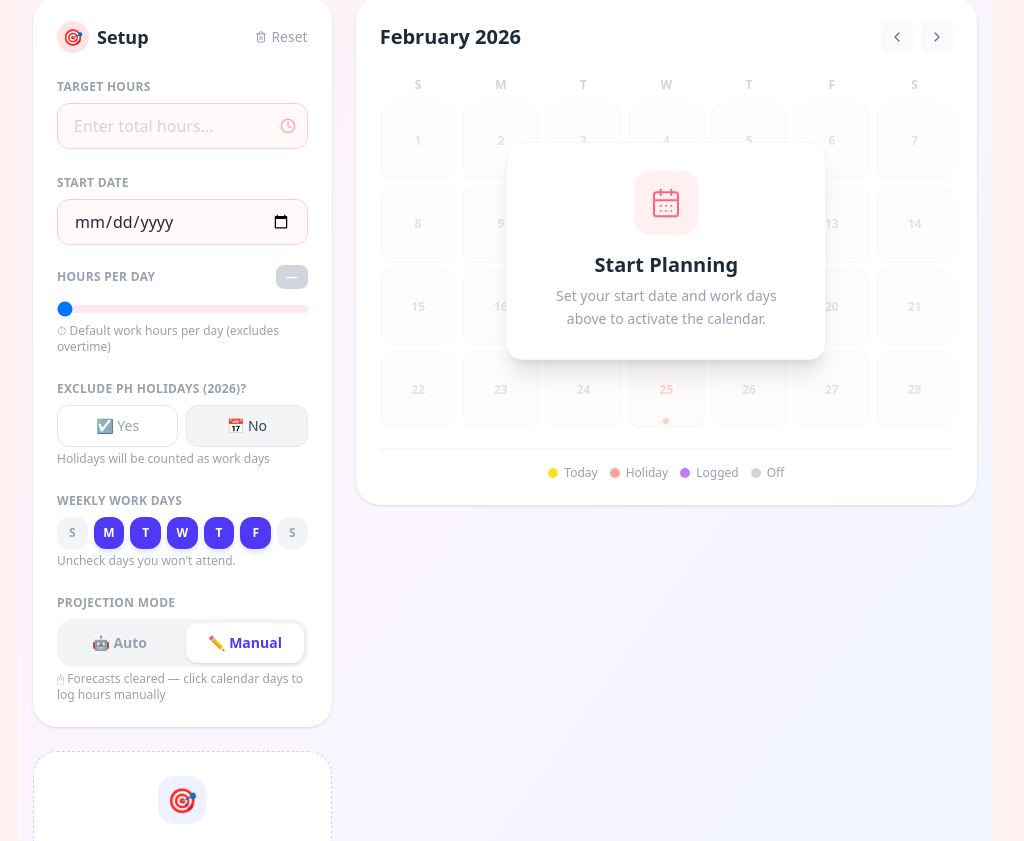
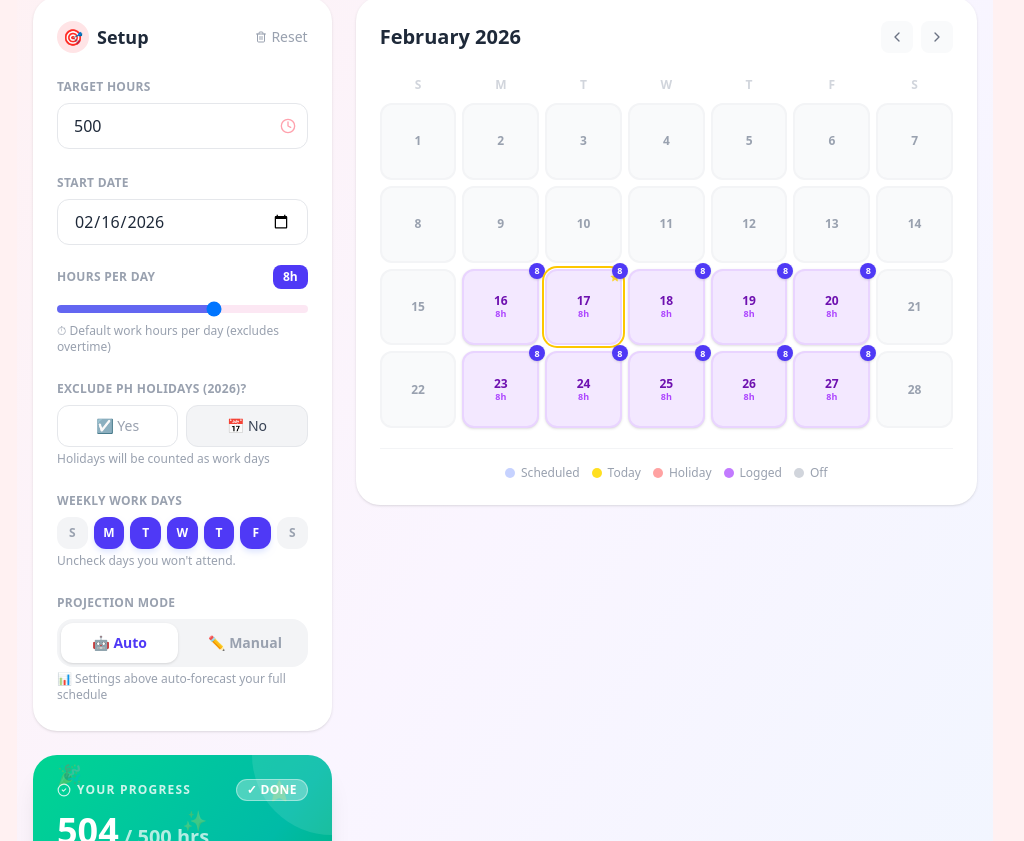
Before and after one commit to inaachi25/internship-tracker, a Next.js app: page / in a window 1280 px wide. Shown: the part 299-1140 px from the top of the page, without its empty margins (135-1159 px from the left). Built offline with nearby package versions, Linux system fonts and the light colour scheme.

Commit message:
fixed the projections/calendar, projected dates

```diff
--- a/src/app/page.tsx
+++ b/src/app/page.tsx
@@ -1,6 +1,6 @@
 "use client";
 
-import { useState, useMemo, useEffect } from "react";
+import { useState, useMemo } from "react";
 import SetupPanel from "@/components/SetupPanel";
 import ProgressCard from "@/components/ProgressCard";
 import Calendar from "@/components/Calendar";
@@ -16,64 +16,25 @@ type Tab = "tracker" | "checkin" | "projects";
 export default function Home() {
   const [activeTab, setActiveTab] = useState<Tab>("tracker");
 
-  // ── Settings (Initialized blank to match your "Start Planning" UI) ────────
-  const [requiredHours, setRequiredHours] = useState<number | "">("");
-  const [hoursPerDay, setHoursPerDay] = useState(0);
-  const [startDate, setStartDate] = useState("");
+  // ── Settings (blank after reset) ─────────────────────────────────────────
+  const [requiredHours, setRequiredHours] = useState<number | "">(500);
+  const [hoursPerDay, setHoursPerDay] = useState(8);
+  const [startDate, setStartDate] = useState("2026-02-16");
   const [excludeHolidays, setExcludeHolidays] = useState(false);
   const [workDays, setWorkDays] = useState<number[]>([1, 2, 3, 4, 5]);
-  const [projectionMode, setProjectionMode] = useState<"manual" | "auto">("manual");
+  const [projectionMode, setProjectionMode] = useState<"manual" | "auto">("auto");
   const [manualLogs, setManualLogs] = useState<Log[]>([]);
   const [selectedDate, setSelectedDate] = useState<string | null>(null);
   const [showReport, setShowReport] = useState(false);
+
+  // ── Weekly check-ins & Projects ──────────────────────────────────────────
   const [checkins, setCheckins] = useState<WeeklyCheckin[]>([]);
   const [projects, setProjects] = useState<Project[]>([]);
 
-  // ── PERSISTENCE LOGIC ──────────────────────────────────────────
+  // ── Derived: is the setup complete enough to start projecting? ────────────
+  const isSetupReady = !!startDate && !!requiredHours && hoursPerDay > 0;
 
-  // 1. LOAD DATA: Checks the device storage when the page opens
-  useEffect(() => {
-    const saved = localStorage.getItem("internship_tracker_data");
-    if (saved) {
-      try {
-        const parsed = JSON.parse(saved);
-        if (parsed.requiredHours !== undefined) setRequiredHours(parsed.requiredHours);
-        if (parsed.hoursPerDay !== undefined) setHoursPerDay(parsed.hoursPerDay);
-        if (parsed.startDate !== undefined) setStartDate(parsed.startDate);
-        if (parsed.excludeHolidays !== undefined) setExcludeHolidays(parsed.excludeHolidays);
-        if (parsed.workDays !== undefined) setWorkDays(parsed.workDays);
-        if (parsed.projectionMode !== undefined) setProjectionMode(parsed.projectionMode);
-        if (parsed.manualLogs !== undefined) setManualLogs(parsed.manualLogs);
-        if (parsed.checkins !== undefined) setCheckins(parsed.checkins);
-        if (parsed.projects !== undefined) setProjects(parsed.projects);
-      } catch (e) {
-        console.error("Failed to load saved data", e);
-      }
-    }
-  }, []);
-
-  // 2. SAVE DATA: Automatically updates the device storage on any change
-  useEffect(() => {
-    // Only save if the user has actually entered some basic info
-    if (startDate !== "" || requiredHours !== "" || manualLogs.length > 0) {
-      const dataToSave = {
-        requiredHours,
-        hoursPerDay,
-        startDate,
-        excludeHolidays,
-        workDays,
-        projectionMode,
-        manualLogs,
-        checkins,
-        projects
-      };
-      localStorage.setItem("internship_tracker_data", JSON.stringify(dataToSave));
-    }
-  }, [requiredHours, hoursPerDay, startDate, excludeHolidays, workDays, projectionMode, manualLogs, checkins, projects]);
-
-  // ── Derived Logic ──────────────────────────────────────────────────────────
-  const isSetupReady = !!startDate && !!requiredHours && Number(hoursPerDay) > 0;
-
+  // ── Auto-projected schedule ───────────────────────────────────────────────
   const autoLogs = useMemo<Log[]>(() => {
     if (!isSetupReady) return [];
     const rh = Number(requiredHours);
@@ -85,18 +46,23 @@ export default function Home() {
 
     while (totalHours < rh && cur <= limit) {
       const dow = cur.getDay();
-      const ds = cur.toISOString().split("T")[0];
+      // Use local date components to avoid timezone conversion
+      const yyyy = cur.getFullYear();
+      const mm = String(cur.getMonth() + 1).padStart(2, '0');
+      const dd = String(cur.getDate()).padStart(2, '0');
+      const ds = `${yyyy}-${mm}-${dd}`;
       const holiday = isPhHoliday(ds);
       const blocked = excludeHolidays && !!holiday;
       if (workDays.includes(dow) && !blocked) {
-        logs.push({ date: ds, hours: Number(hoursPerDay), overtime: 0, status: "Worked", note: holiday ? holiday.name : "" });
-        totalHours += Number(hoursPerDay);
+        logs.push({ date: ds, hours: hoursPerDay, overtime: 0, status: "Worked", note: holiday ? holiday.name : "" });
+        totalHours += hoursPerDay;
       }
       cur.setDate(cur.getDate() + 1);
     }
     return logs;
   }, [isSetupReady, startDate, requiredHours, hoursPerDay, workDays, excludeHolidays]);
 
+  // ── Active logs ───────────────────────────────────────────────────────────
   const activeLogs = useMemo<Log[]>(() => {
     if (projectionMode === "auto") {
       const merged = [...autoLogs];
@@ -109,7 +75,7 @@ export default function Home() {
     return [...manualLogs].sort((a, b) => a.date.localeCompare(b.date));
   }, [projectionMode, autoLogs, manualLogs]);
 
-  // ── Stats Calculation ──────────────────────────────────────────────────────
+  // ── Stats ─────────────────────────────────────────────────────────────────
   const rh = Number(requiredHours) || 0;
   const totalLoggedHours = activeLogs.reduce((s, l) => l.status === "Worked" ? s + l.hours + l.overtime : s, 0);
   const isGoalReached = rh > 0 && totalLoggedHours >= rh;
@@ -117,7 +83,7 @@ export default function Home() {
   const remainingHours = isGoalReached ? 0 : rh - totalLoggedHours;
   const progressPercent = rh > 0 ? Math.min((totalLoggedHours / rh) * 100, 100) : 0;
   const workedDays = activeLogs.filter((l) => l.status === "Worked").length;
-  const daysRequired = hoursPerDay > 0 ? Math.ceil(remainingHours / Number(hoursPerDay)) : 0;
+  const daysRequired = hoursPerDay > 0 ? Math.ceil(remainingHours / hoursPerDay) : 0;
 
   const projectedEndDate = useMemo(() => {
     if (!isSetupReady) return "—";
@@ -125,10 +91,30 @@ export default function Home() {
       const d = new Date(autoLogs[autoLogs.length - 1].date + "T00:00:00");
       return d.toLocaleDateString("en-US", { month: "short", day: "numeric", year: "numeric" });
     }
-    return "Calculating...";
-  }, [isSetupReady, projectionMode, autoLogs]);
+    if (hoursPerDay === 0) return "Set hours/day";
+    const needed = isGoalReached ? 0 : Math.ceil(remainingHours / hoursPerDay);
+    if (needed <= 0) {
+      const worked = activeLogs.filter((l) => l.status === "Worked");
+      if (worked.length > 0) {
+        const d = new Date(worked[worked.length - 1].date + "T00:00:00");
+        return d.toLocaleDateString("en-US", { month: "short", day: "numeric", year: "numeric" });
+      }
+      return "—";
+    }
+    const end = new Date();
+    let added = 0;
+    while (added < needed) {
+      end.setDate(end.getDate() + 1);
+      const yyyy = end.getFullYear();
+      const mm = String(end.getMonth() + 1).padStart(2, '0');
+      const dd = String(end.getDate()).padStart(2, '0');
+      const ds = `${yyyy}-${mm}-${dd}`;
+      if (workDays.includes(end.getDay()) && !(excludeHolidays && !!isPhHoliday(ds))) added++;
+    }
+    return end.toLocaleDateString("en-US", { month: "short", day: "numeric", year: "numeric" });
+  }, [isSetupReady, projectionMode, autoLogs, hoursPerDay, remainingHours, isGoalReached, activeLogs, workDays, excludeHolidays]);
 
-  // ── Handlers ──────────────────────────────────────────────────────────────
+  // ── Backup download helper (shared with SetupPanel reset modal) ───────────
   const handleDownloadBackup = () => {
     const backup = {
       version: "3.0", exportedAt: new Date().toISOString(),
@@ -141,26 +127,26 @@ export default function Home() {
     URL.revokeObjectURL(url);
   };
 
+  // ── Reset — clears everything to blank state ──────────────────────────────
   const handleReset = () => {
-    if (confirm("Are you sure you want to clear all data? This cannot be undone.")) {
-      localStorage.removeItem("internship_tracker_data");
     setRequiredHours("");
     setHoursPerDay(0);
     setStartDate("");
     setManualLogs([]);
     setExcludeHolidays(false);
     setWorkDays([1, 2, 3, 4, 5]);
-      setProjectionMode("manual");
+    setProjectionMode("auto");
     setSelectedDate(null);
-      setCheckins([]);
-      setProjects([]);
-      window.location.reload();
-    }
+    // NOTE: checkins and projects are preserved on reset (only tracker cleared)
   };
 
   const handleProjectionToggle = (mode: "manual" | "auto") => {
     if (mode === "manual" && projectionMode === "auto") {
-      const today = new Date().toISOString().split("T")[0];
+      const now = new Date();
+      const yyyy = now.getFullYear();
+      const mm = String(now.getMonth() + 1).padStart(2, '0');
+      const dd = String(now.getDate()).padStart(2, '0');
+      const today = `${yyyy}-${mm}-${dd}`;
       setManualLogs(autoLogs.filter((l) => l.date <= today).map((l) => ({ ...l })));
     }
     if (mode === "auto" && projectionMode === "manual") setManualLogs([]);
@@ -179,13 +165,12 @@ export default function Home() {
     setSelectedDate(null);
   };
 
-  const handleRestoreBackup = (restored: any) => {
+  const handleRestoreBackup = (restored: { settings: AppSettings; logs: Log[] }) => {
     const s = restored.settings;
     setRequiredHours(s.requiredHours); setHoursPerDay(s.hoursPerDay);
     setStartDate(s.startDate); setWorkDays(s.workDays);
     setExcludeHolidays(s.excludeHolidays); setProjectionMode(s.projectionMode);
-    setManualLogs(restored.logs); setCheckins(restored.checkins || []);
-    setProjects(restored.projects || []); setSelectedDate(null); setShowReport(false);
+    setManualLogs(restored.logs); setSelectedDate(null); setShowReport(false);
   };
 
   const exportData = {
@@ -204,6 +189,7 @@ export default function Home() {
 
   return (
     <main className="min-h-screen bg-gradient-to-br from-rose-50 via-purple-50 to-blue-50 flex flex-col items-center py-8 px-4 text-gray-800">
+      {/* Header */}
       <div className="text-center mb-6">
         <div className="flex justify-center mb-3">
           <div className="bg-gradient-to-br from-rose-200 to-pink-300 rounded-2xl p-4 shadow-lg">
@@ -211,9 +197,10 @@ export default function Home() {
           </div>
         </div>
         <h1 className="text-3xl font-bold text-gray-800 mb-1">Internship Tracker</h1>
-        <p className="text-gray-500 text-sm">Track your hours and hit your goal! 🎓</p>
+        <p className="text-gray-500 text-sm">Track your hours, exclude off-days, and hit your goal! 🎓</p>
       </div>
 
+      {/* Tab nav */}
       <div className="flex gap-2 bg-white rounded-2xl p-1.5 shadow-sm mb-6 w-full max-w-md">
         {TABS.map((tab) => (
           <button key={tab.key} onClick={() => setActiveTab(tab.key)}
@@ -226,6 +213,7 @@ export default function Home() {
         ))}
       </div>
 
+      {/* ── TRACKER ─────────────────────────────────────────────────────── */}
       {activeTab === "tracker" && (
         <div className="grid grid-cols-1 lg:grid-cols-3 w-full max-w-6xl gap-6">
           <div className="space-y-6">
@@ -259,7 +247,7 @@ export default function Home() {
               <DayDetailsPanel
                 date={selectedDate}
                 log={activeLogs.find((l) => l.date === selectedDate)}
-                defaultHours={Number(hoursPerDay) || 1}
+                defaultHours={hoursPerDay || 1}
                 projects={projects}
                 onSave={handleSaveLog}
                 onDelete={handleDeleteLog}
@@ -270,8 +258,15 @@ export default function Home() {
         </div>
       )}
 
-      {activeTab === "checkin" && <WeeklyCheckinPage checkins={checkins} setCheckins={setCheckins} logs={activeLogs} />}
-      {activeTab === "projects" && <ProjectsPage projects={projects} setProjects={setProjects} logs={activeLogs} />}
+      {/* ── WEEKLY CHECK-IN ──────────────────────────────────────────────── */}
+      {activeTab === "checkin" && (
+        <WeeklyCheckinPage checkins={checkins} setCheckins={setCheckins} logs={activeLogs} />
+      )}
+
+      {/* ── PROJECTS ─────────────────────────────────────────────────────── */}
+      {activeTab === "projects" && (
+        <ProjectsPage projects={projects} setProjects={setProjects} logs={activeLogs} />
+      )}
 
       <p className="text-xs text-gray-400 mt-8 text-center max-w-md">
         Data stays on your device. Projections update instantly as you change your schedule.
--- a/src/components/Calendar.tsx
+++ b/src/components/Calendar.tsx
@@ -5,15 +5,20 @@ import { Log } from "@/types/Index";
 import { isPhHoliday } from "@/data/phHolidays";
 
 type Props = {
-  logs: Log[]; autoLogs: Log[]; projectionMode: "manual" | "auto";
-  onDayClick: (ds: string) => void; selectedDate: string | null;
-  excludeHolidays: boolean; startDate: string;
+  logs: Log[];
+  autoLogs: Log[];
+  projectionMode: "manual" | "auto";
+  onDayClick: (ds: string) => void;
+  selectedDate: string | null;
+  excludeHolidays: boolean;
+  startDate: string;
 };
 
 const MONTHS = ["January","February","March","April","May","June","July","August","September","October","November","December"];
 const DOW = ["S","M","T","W","T","F","S"];
 
 export default function Calendar({ logs, autoLogs, projectionMode, onDayClick, selectedDate, excludeHolidays, startDate }: Props) {
+  // Initialized to Feb 2026 as per your original code
   const [cur, setCur] = useState(new Date(2026, 1));
   const [confirmedDate, setConfirmedDate] = useState<string | null>(null);
   const timerRef = useRef<ReturnType<typeof setTimeout> | null>(null);
@@ -21,14 +26,28 @@ export default function Calendar({ logs, autoLogs, projectionMode, onDayClick, s
   // When startDate changes, navigate calendar to that month
   useEffect(() => {
     if (startDate) {
-      const d = new Date(startDate + "T00:00:00");
-      setCur(new Date(d.getFullYear(), d.getMonth()));
+      /**
+       * FIX: Use forward slashes instead of dashes for parsing.
+       * This forces local time parsing instead of UTC, which fixes the
+       * day-of-week shift (the "Monday is Sunday" bug).
+       */
+      const stableDateString = startDate.replace(/-/g, "/");
+      const d = new Date(stableDateString);
+
+      if (!isNaN(d.getTime())) {
+        setCur(new Date(d.getFullYear(), d.getMonth()));
+      }
     }
   }, [startDate]);
 
   const yr = cur.getFullYear(), mo = cur.getMonth();
+
+  /**
+   * FIX: Ensure the first day of the month is also calculated using stable logic
+   */
   const firstDow = new Date(yr, mo, 1).getDay();
   const daysInMo = new Date(yr, mo + 1, 0).getDate();
+
   const fmt = (d: number) => `${yr}-${String(mo + 1).padStart(2, "0")}-${String(d).padStart(2, "0")}`;
 
   const today = new Date();
@@ -49,7 +68,6 @@ export default function Calendar({ logs, autoLogs, projectionMode, onDayClick, s
 
   useEffect(() => () => { if (timerRef.current) clearTimeout(timerRef.current); }, []);
 
-  // Determine if we should show the "Start Planning" empty state
   const isBlankState = !startDate;
 
   return (
@@ -69,10 +87,12 @@ export default function Calendar({ logs, autoLogs, projectionMode, onDayClick, s
 
       {/* Weekday headers */}
       <div className="grid grid-cols-7 gap-1.5 mb-1.5">
-        {DOW.map((d, i) => <div key={i} className="text-center text-xs font-semibold text-gray-300 py-1">{d}</div>)}
+        {DOW.map((d, i) => (
+          <div key={i} className="text-center text-xs font-semibold text-gray-300 py-1">{d}</div>
+        ))}
       </div>
 
-      {/* Day grid (always rendered, dimmed when blank state) */}
+      {/* Day grid */}
       <div className={`grid grid-cols-7 gap-1.5 ${isBlankState ? "opacity-30 pointer-events-none select-none" : ""}`}>
         {Array.from({ length: firstDow }).map((_, i) => <div key={`e-${i}`} />)}
         {Array.from({ length: daysInMo }, (_, i) => {
@@ -91,7 +111,9 @@ export default function Calendar({ logs, autoLogs, projectionMode, onDayClick, s
           let badge = false, schedH = false;
 
           if (log?.status === "Worked") {
-            bg = "bg-purple-100 border-purple-200 hover:bg-purple-200 shadow-sm"; tc = "text-purple-800"; badge = true;
+            bg = "bg-purple-100 border-purple-200 hover:bg-purple-200 shadow-sm";
+            tc = "text-purple-800";
+            badge = true;
           } else if (log?.status === "Absent") {
             bg = "bg-orange-50 border-orange-200"; tc = "text-orange-600";
           } else if (log?.status === "Day Off") {
@@ -126,7 +148,7 @@ export default function Calendar({ logs, autoLogs, projectionMode, onDayClick, s
         })}
       </div>
 
-      {/* ── "Start Planning" overlay — shown when no startDate ───────────── */}
+      {/* Overlay for blank state */}
       {isBlankState && (
         <div className="absolute inset-0 flex items-center justify-center rounded-3xl pointer-events-none">
           <div className="bg-white rounded-2xl shadow-xl border border-gray-100 px-8 py-7 flex flex-col items-center text-center max-w-xs mx-4 pointer-events-auto">
--- a/src/components/SetupPanel.tsx
+++ b/src/components/SetupPanel.tsx
@@ -145,7 +145,9 @@ export default function SetupPanel({
               </button>
             ))}
           </div>
-          <p className="text-xs text-gray-400 mt-1">Uncheck days you won't attend.</p>
+          <p className="text-xs text-gray-400 mt-1">
+            Uncheck days you won't attend.
+          </p>
         </div>
 
         {/* Projection Mode */}
@@ -170,6 +172,10 @@ export default function SetupPanel({
               ? "📊 Settings above auto-forecast your full schedule"
               : "🖱 Forecasts cleared — click calendar days to log hours manually"}
           </p>
+          {projectionMode === "auto" && (
+            <p className="text-[10px] text-indigo-500 mt-1 font-mono">
+            </p>
+          )}
         </div>
       </section>
 
```
Also changed, not shown: src/components/WeeklyCheckinPage.tsx (+7 -1 lines). Lines whose indentation alone changed are shown as unchanged.
